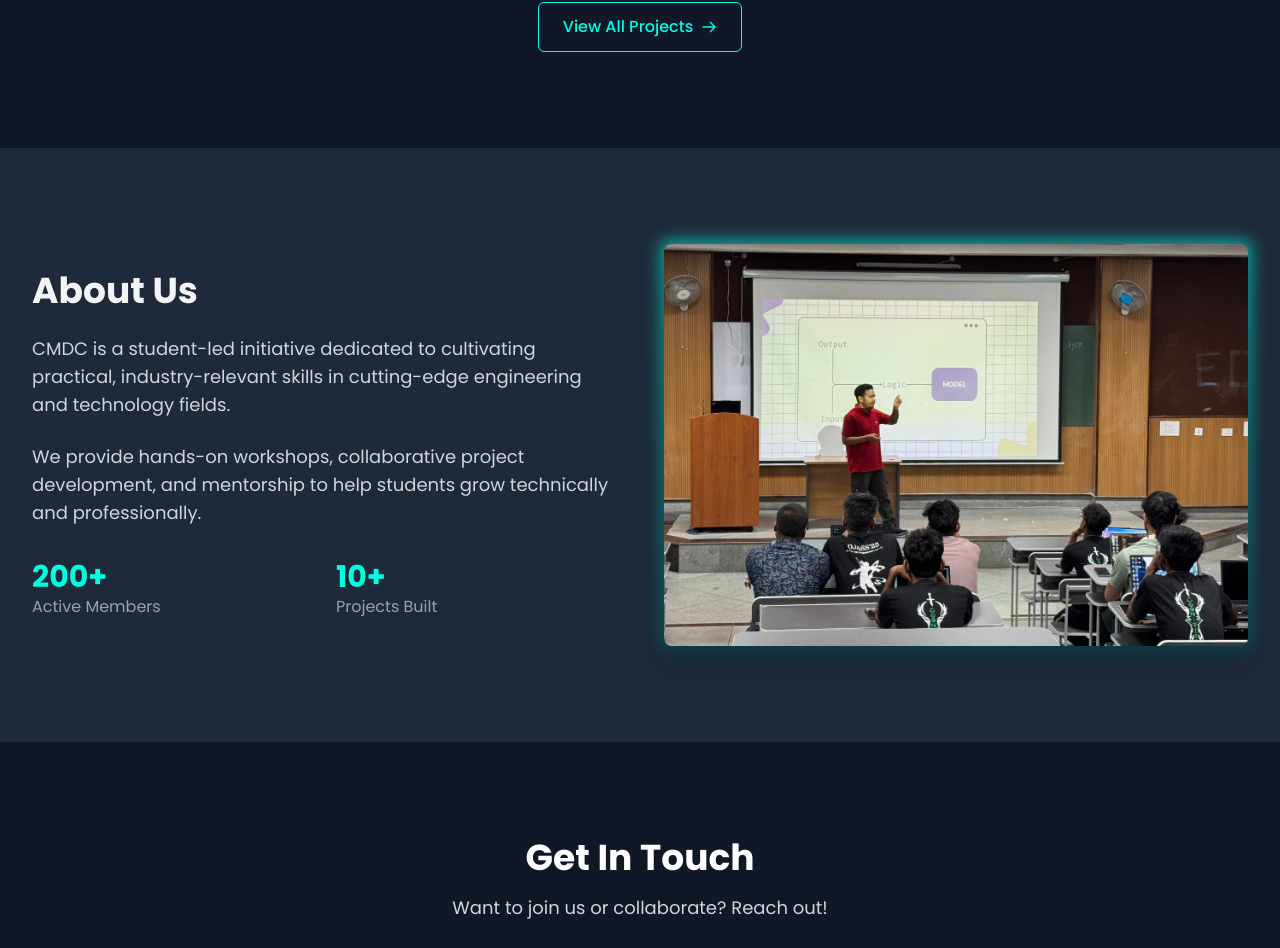
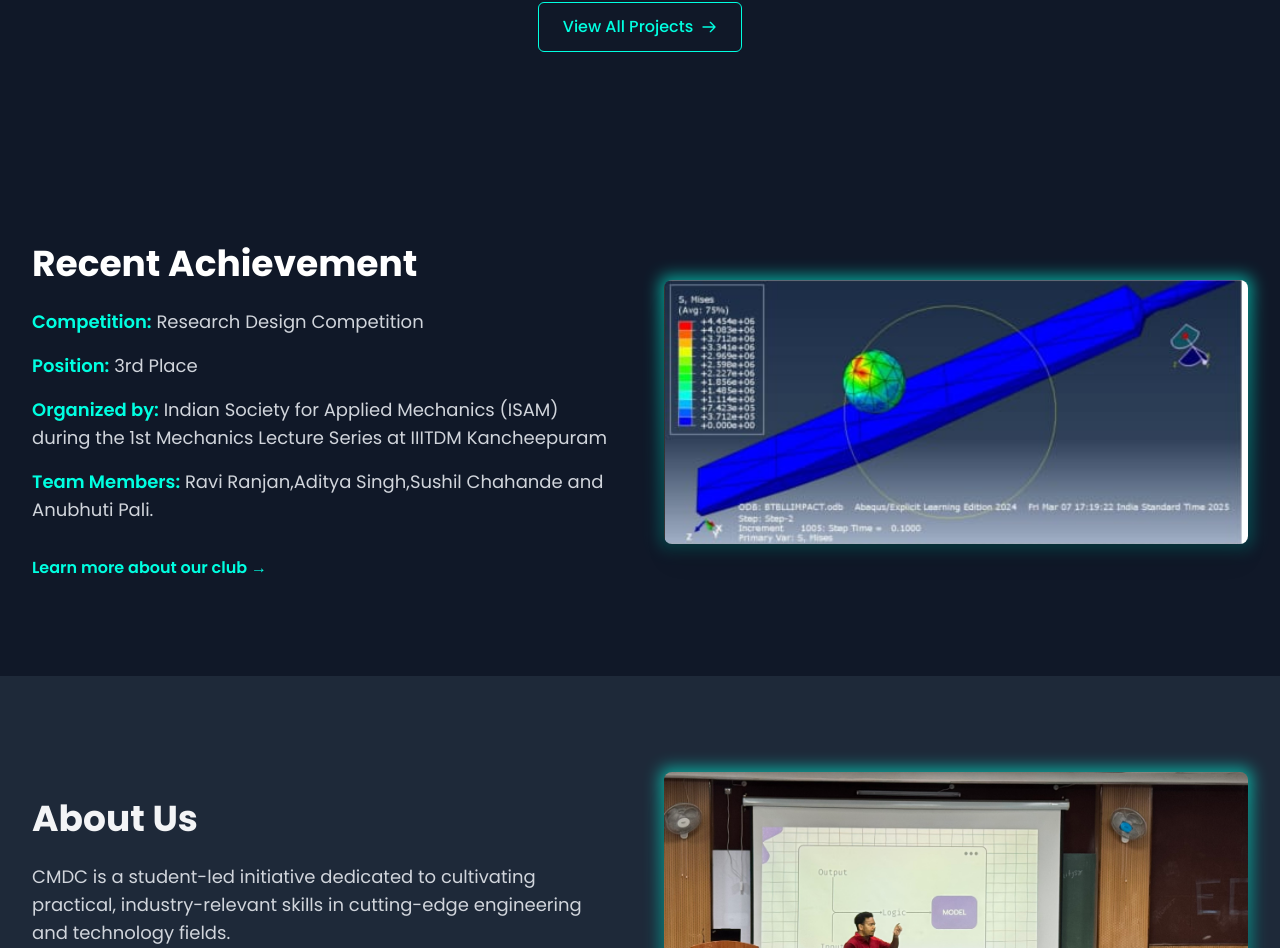
Before and after one commit to Sonu-Hansda/computational-mechanics-club, a React (Vite) app: page / in a window 1280 px wide. Shown: the part 2260-3208 px from the top of the page. Built offline with nearby package versions, Linux system fonts and the light colour scheme.

Commit message:
added achievement section-srijan kumar

```diff
--- a/src/App.jsx
+++ b/src/App.jsx
@@ -8,6 +8,7 @@ import Hero from './components/Hero';
 import Projects from './components/Projects';
 import ProjectDetail from './components/ProjectDetail';
 import AllProjects from './components/AllProjects';
+import Achievement from './components/Achievements';
 
 function HomePage() {
   return (
@@ -16,6 +17,7 @@ function HomePage() {
       <Hero />
       <Domains />
       <Projects />
+      <Achievement />
       <About />
       <Contact />
       <Footer />
--- /dev/null
+++ b/src/components/Achievements.jsx
@@ -0,0 +1,43 @@
+export default function Achievement() {
+    return (
+        <section id="achievement" className="py-16 md:py-24 bg-gray-900">
+            <div className="container mx-auto px-4 sm:px-6 lg:px-8">
+                <div className="grid grid-cols-1 lg:grid-cols-2 gap-12 items-center">
+                    <div>
+                        <h2 className="text-3xl md:text-4xl font-bold mb-6 text-white">Recent Achievement</h2>
+
+                        <p className="text-lg text-gray-300 mb-4">
+                            <span className="font-semibold text-[#00ffe1]">Competition:</span> Research Design Competition
+                      </p>
+                        <p className="text-lg text-gray-300 mb-4">
+                            <span className="font-semibold text-[#00ffe1]">Position:</span> 3rd Place
+                        </p>
+                        <p className="text-lg text-gray-300 mb-4">
+                            <span className="font-semibold text-[#00ffe1]">Organized by:</span> Indian Society for Applied Mechanics (ISAM) during the 1st Mechanics Lecture Series at IIITDM Kancheepuram
+                        </p>
+                        <p className="text-lg text-gray-300 mb-8">
+                            <span className="font-semibold text-[#00ffe1]">Team Members:</span> Ravi Ranjan,Aditya Singh,Sushil Chahande and Anubhuti Pali.
+                        </p>
+                        <a
+                            href="https://lnkd.in/gqKyFg6N"
+                            target="_blank"
+                            rel="noopener noreferrer"
+                            className="inline-block text-[#00ffe1] font-semibold hover:underline"
+                        >
+                            Learn more about our club →
+                        </a>
+                    </div>
+
+                    <div className="relative">
+                        <div className="absolute -inset-1 bg-gradient-to-b from-[#00ffe1] to-[#026969] rounded-lg blur opacity-60"></div>
+                        <img
+                            src="/images/bat.png"
+                            alt="Cricket Bat Design"
+                            className="relative rounded-lg shadow-xl"
+                        />
+                    </div>
+                </div>
+            </div>
+        </section>
+    );
+}
```
Also changed, not shown: public/images/bat.png (added).
